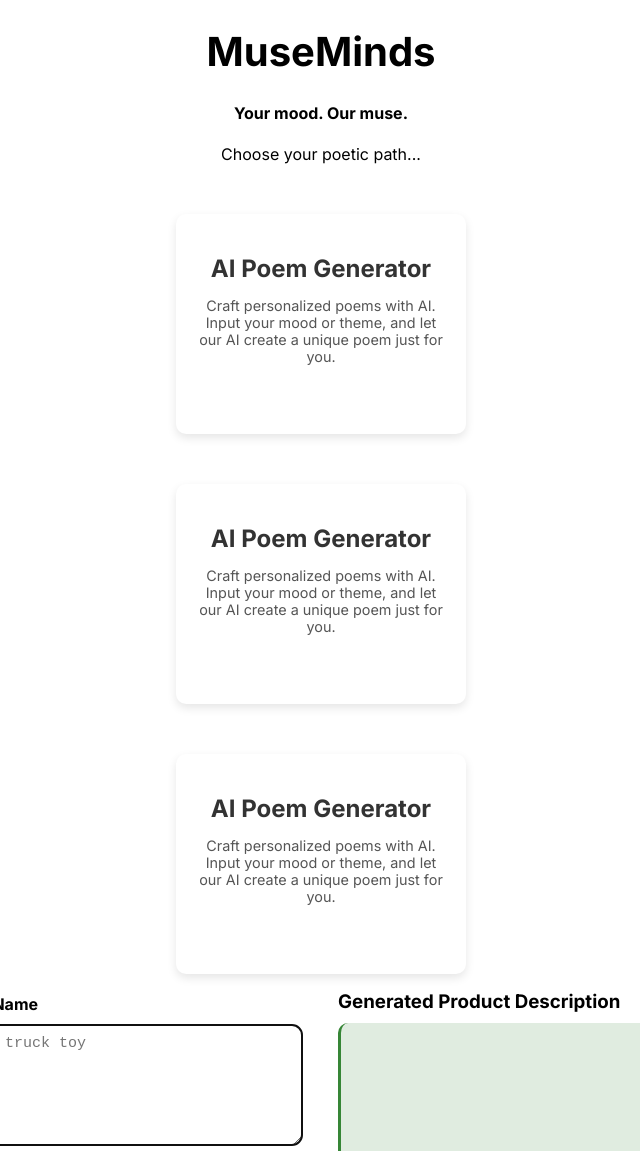
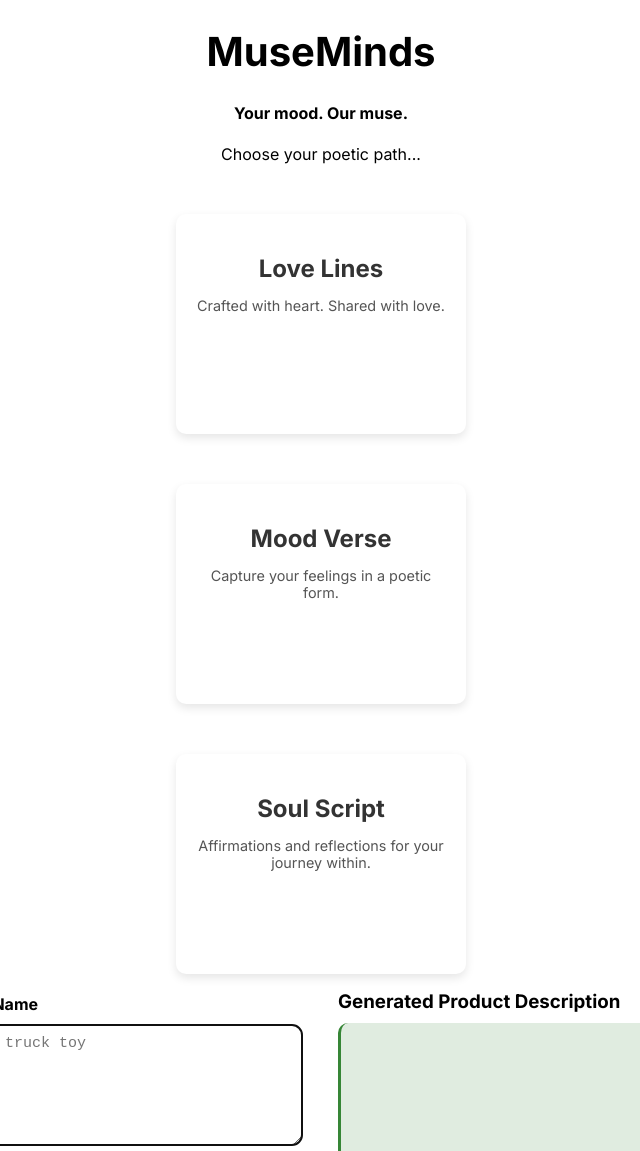
Before and after one commit to luyandazuma/Week2-AIPoemGenerator, a plain HTML site: page public/index.html in a window 1280 px wide. Shown: the top 1151 px of the page, without its empty margins (319-959 px from the left). Drawn offline with nearby package versions, Linux system fonts and the light colour scheme; a script that the page names is missing.

Commit message:
Added themes to cards

```diff
--- a/public/index.html
+++ b/public/index.html
@@ -25,20 +25,20 @@
     <main>
         <div class="cards-container" id="love-lines-card">
             <div class="card">
-                <h2>AI Poem Generator</h2>
-                <p>Craft personalized poems with AI. Input your mood or theme, and let our AI create a unique poem just for you.</p>
+                <h2>Love Lines</h2>
+                <p>Crafted with heart. Shared with love.</p>
             </div>
         </div>
         <div class="cards-container" id="mood-verse-card">
             <div class="card">
-                <h2>AI Poem Generator</h2>
-                <p>Craft personalized poems with AI. Input your mood or theme, and let our AI create a unique poem just for you.</p>
+                <h2>Mood Verse</h2>
+                <p>Capture your feelings in a poetic form.</p>
             </div>
         </div>
         <div class="cards-container" id="soul-script-card">
             <div class="card">
-                <h2>AI Poem Generator</h2>
-                <p>Craft personalized poems with AI. Input your mood or theme, and let our AI create a unique poem just for you.</p>
+                <h2>Soul Script</h2>
+                <p>Affirmations and reflections for your journey within.</p>
             </div>
         </div>
       <div class="container">
```
